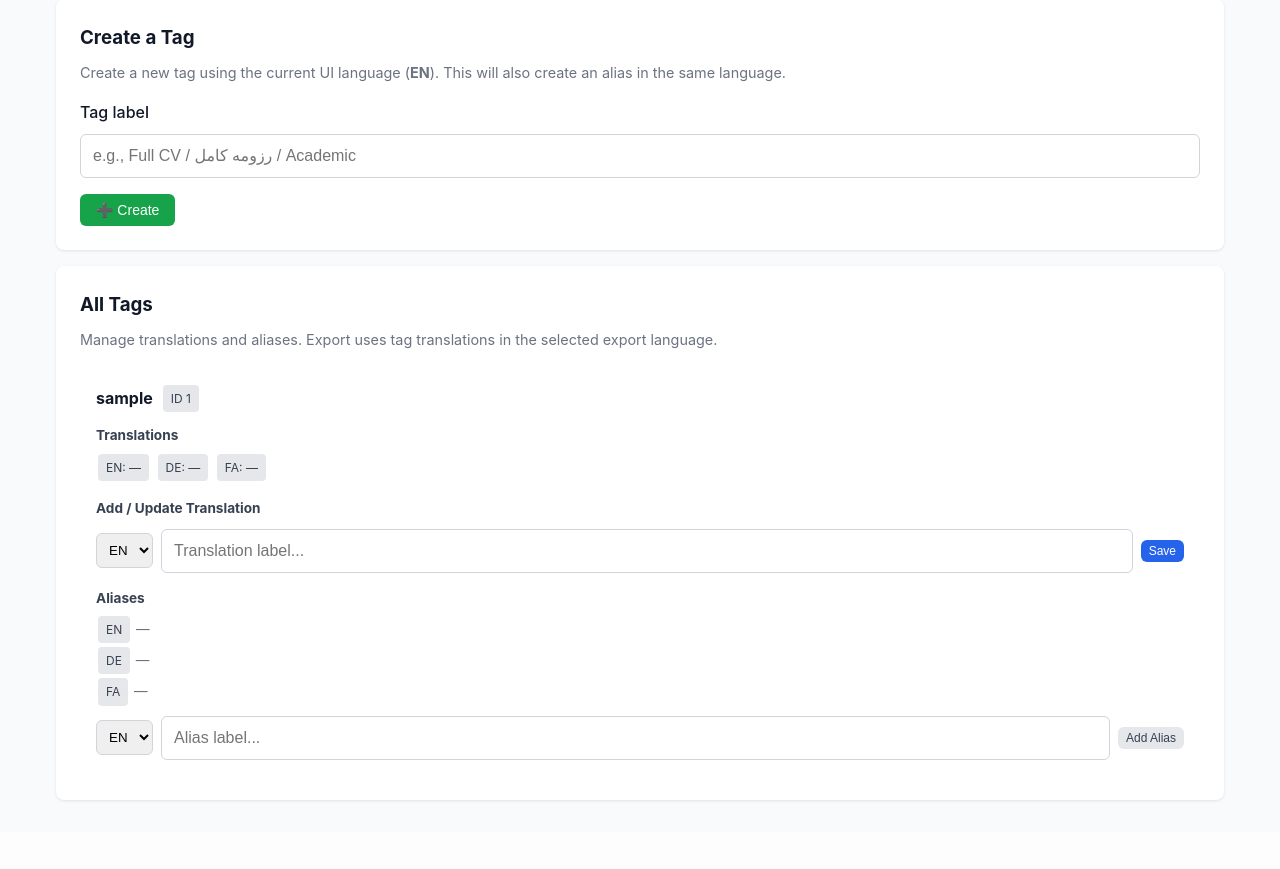
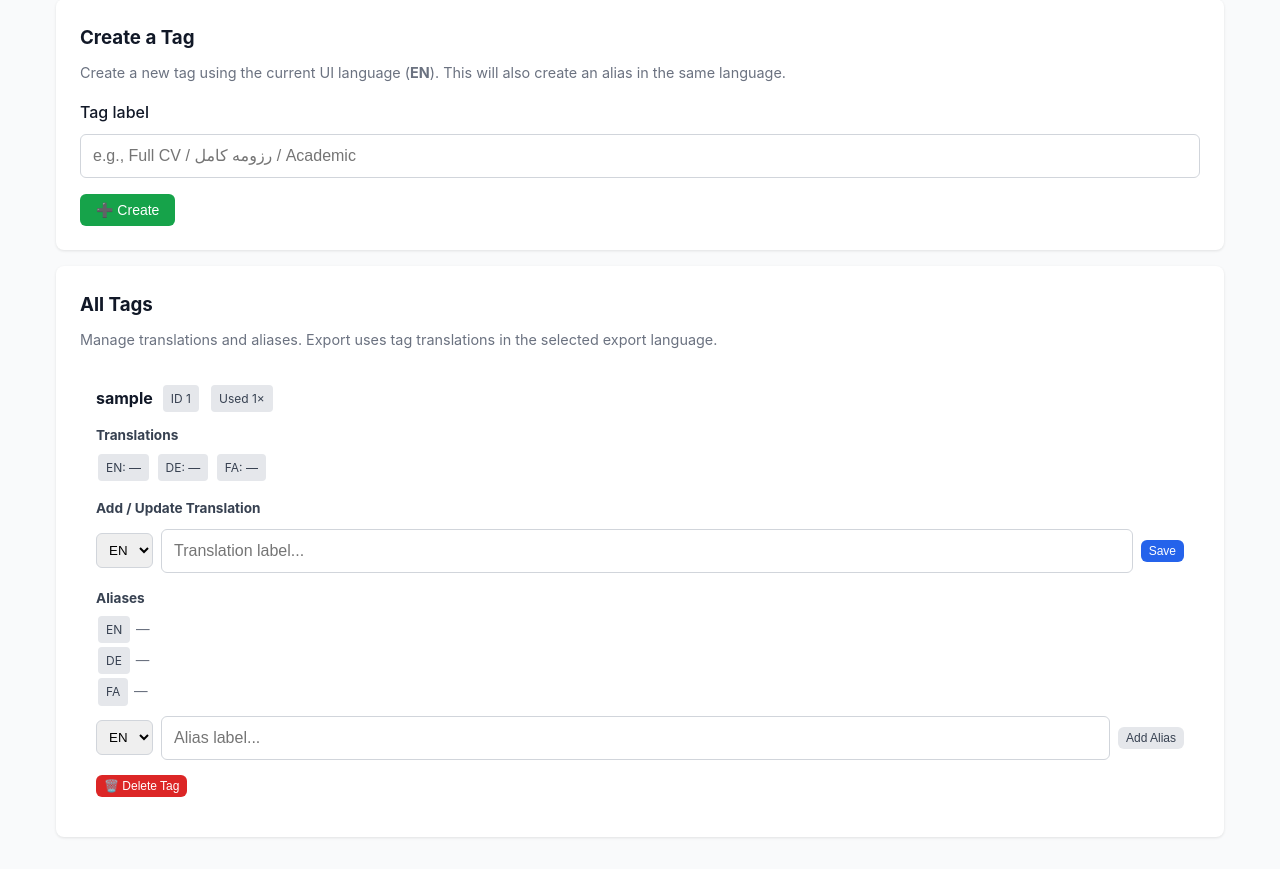
Before and after one commit to Raminyazdani/cv_generator, a Flask app: page /tags in a window 1280 px wide. Shown: the part 255-1124 px from the top of the page. Before the commit the page ends 1057 px from the top, so only its background shows below. Run offline with Flask 3, Linux system fonts and the light colour scheme; tables that the repository leaves empty hold one stand-in row (values such as "Sample post"); some libraries are stand-ins or nearby versions.

Commit message:
Add ability to remove tags and link/merge translation-equivalent tags
Co-authored-by: Raminyazdani <68568787+Raminyazdani@users.noreply.github.com>

```diff
--- a/src/cv_generator/templates/tags.html
+++ b/src/cv_generator/templates/tags.html
@@ -26,6 +26,39 @@
     </form>
 </div>
 
+{% if tags|length > 1 %}
+<div class="card" style="margin-bottom: 1rem;">
+    <h3>🔗 Merge / Link Tags</h3>
+    <p class="entry-meta" style="margin-bottom: 1rem;">
+        Link translation-equivalent tags across languages. Select a target tag and one or more source tags to merge.
+        All entity associations, translations, and aliases from source tags will be transferred to the target tag.
+        Source tags will be deleted after merging.
+    </p>
+    <form method="post">
+        <input type="hidden" name="csrf_token" value="{{ csrf_token() }}">
+        <input type="hidden" name="action" value="merge_tags">
+        <div class="form-group" style="margin-bottom: 1rem;">
+            <label for="target_tag_id"><strong>Target Tag</strong> (keep this tag)</label>
+            <select name="target_tag_id" id="target_tag_id" style="width: 100%; padding: 0.5rem; border: 1px solid var(--gray-300); border-radius: 6px;">
+                {% for t in tags %}
+                    <option value="{{ t.id }}">{{ t.slug }} (ID {{ t.id }}) — {% for lang, label in t.translations.items() %}{{ lang|upper }}: {{ label }}{% if not loop.last %}, {% endif %}{% endfor %}</option>
+                {% endfor %}
+            </select>
+        </div>
+        <div class="form-group" style="margin-bottom: 1rem;">
+            <label for="source_tag_ids"><strong>Source Tags</strong> (merge into target, then delete)</label>
+            <p class="entry-meta" style="margin-bottom: 0.5rem;">Hold Ctrl/Cmd to select multiple tags.</p>
+            <select name="source_tag_ids" id="source_tag_ids" multiple size="5" style="width: 100%; padding: 0.5rem; border: 1px solid var(--gray-300); border-radius: 6px;">
+                {% for t in tags %}
+                    <option value="{{ t.id }}">{{ t.slug }} (ID {{ t.id }}) — {% for lang, label in t.translations.items() %}{{ lang|upper }}: {{ label }}{% if not loop.last %}, {% endif %}{% endfor %}</option>
+                {% endfor %}
+            </select>
+        </div>
+        <button type="submit" class="btn btn-primary">🔗 Merge Tags</button>
+    </form>
+</div>
+{% endif %}
+
 {% if tags %}
 <div class="card">
     <h3>All Tags</h3>
@@ -40,6 +73,7 @@
                 <div style="display:flex; align-items:center; gap: 0.5rem; flex-wrap: wrap;">
                     <strong>{{ t.slug }}</strong>
                     <span class="tag tag-count">ID {{ t.id }}</span>
+                    <span class="tag tag-count">Used {{ t.usage_count }}×</span>
                 </div>
 
                 <div style="margin-top: 0.5rem;">
@@ -102,6 +136,15 @@
                         <button type="submit" class="btn btn-sm btn-secondary">Add Alias</button>
                     </form>
                 </div>
+
+                <div style="margin-top: 0.75rem;">
+                    <form method="post" style="display: inline;" onsubmit="return confirm('Are you sure you want to delete this tag? This will remove all associations with CV entries.');">
+                        <input type="hidden" name="csrf_token" value="{{ csrf_token() }}">
+                        <input type="hidden" name="action" value="delete_tag">
+                        <input type="hidden" name="tag_id" value="{{ t.id }}">
+                        <button type="submit" class="btn btn-sm btn-danger">🗑️ Delete Tag</button>
+                    </form>
+                </div>
             </div>
         </div>
         {% endfor %}
--- a/src/cv_generator/webui/app.py
+++ b/src/cv_generator/webui/app.py
@@ -30,7 +30,7 @@ from .fields import (
     skills_group,
 )
 from .cv_io import import_cv_json_bytes, export_variant_to_json, write_export_file
-from .tagging import resolve_or_create_tag, attach_tag, detach_tag, list_entity_tags, get_tag_table
+from .tagging import resolve_or_create_tag, attach_tag, detach_tag, list_entity_tags, get_tag_table, delete_tag, merge_tags
 
 
 def create_app(*, repo_root: Path) -> Flask:
@@ -764,6 +764,27 @@ def create_app(*, repo_root: Path) -> Flask:
                     flash("Alias added.", "success")
                     return redirect(url_for("tags_list"))
 
+                if action == "delete_tag":
+                    tag_id = int(request.form.get("tag_id") or "0")
+                    if delete_tag(tag_id):
+                        db.session.commit()
+                        flash("Tag deleted.", "success")
+                    else:
+                        flash("Tag not found.", "warning")
+                    return redirect(url_for("tags_list"))
+
+                if action == "merge_tags":
+                    target_tag_id = int(request.form.get("target_tag_id") or "0")
+                    source_tag_ids_str = request.form.getlist("source_tag_ids")
+                    source_tag_ids = [int(s) for s in source_tag_ids_str if s.strip().isdigit()]
+                    success, message = merge_tags(target_tag_id, source_tag_ids)
+                    if success:
+                        db.session.commit()
+                        flash(message, "success")
+                    else:
+                        flash(message, "warning")
+                    return redirect(url_for("tags_list"))
+
             except Exception as ex:
                 db.session.rollback()
                 flash(f"Tag update failed: {ex}", "error")
--- a/src/cv_generator/webui/tagging.py
+++ b/src/cv_generator/webui/tagging.py
@@ -97,10 +97,109 @@ def get_tag_table(lang_code: str) -> List[dict]:
         alias_rows = TagAlias.query.filter_by(tag_id=t.id).all()
         for a in alias_rows:
             aliases.setdefault(a.lang_code, []).append(a.alias_label)
+        # count how many entities use this tag
+        usage_count = EntityTag.query.filter_by(tag_id=t.id).count()
         rows.append({
             "id": t.id,
             "slug": t.slug,
             "translations": translations,
             "aliases": aliases,
+            "usage_count": usage_count,
         })
     return rows
+
+
+def delete_tag(tag_id: int) -> bool:
+    """
+    Delete a tag entirely, including all translations, aliases, and entity associations.
+    Returns True if the tag was deleted, False if the tag was not found.
+    """
+    tag = Tag.query.get(tag_id)
+    if not tag:
+        return False
+    # Delete all associated entity tags (cascade should handle this, but be explicit)
+    EntityTag.query.filter_by(tag_id=tag_id).delete(synchronize_session=False)
+    # Delete all aliases
+    TagAlias.query.filter_by(tag_id=tag_id).delete(synchronize_session=False)
+    # Delete all translations
+    TagTranslation.query.filter_by(tag_id=tag_id).delete(synchronize_session=False)
+    # Delete the tag itself
+    db.session.delete(tag)
+    return True
+
+
+def merge_tags(target_tag_id: int, source_tag_ids: List[int]) -> Tuple[bool, str]:
+    """
+    Merge one or more source tags into a target tag.
+    This will:
+    - Transfer all entity associations from source tags to target tag
+    - Transfer all translations (if target doesn't have that language)
+    - Transfer all aliases (if not conflicting)
+    - Delete the source tags
+
+    Returns (success, message).
+    """
+    target = Tag.query.get(target_tag_id)
+    if not target:
+        return False, "Target tag not found."
+
+    if not source_tag_ids:
+        return False, "No source tags provided."
+
+    # Filter out target from source list and invalid IDs
+    source_tag_ids = [s for s in source_tag_ids if s != target_tag_id]
+    source_tags = [Tag.query.get(sid) for sid in source_tag_ids]
+    source_tags = [s for s in source_tags if s is not None]
+
+    if not source_tags:
+        return False, "No valid source tags to merge."
+
+    merged_count = 0
+    for source in source_tags:
+        # Transfer entity associations
+        entity_links = EntityTag.query.filter_by(tag_id=source.id).all()
+        for link in entity_links:
+            # Check if target already has this association
+            existing = EntityTag.query.filter_by(
+                person_id=link.person_id,
+                section=link.section,
+                stable_id=link.stable_id,
+                tag_id=target.id
+            ).first()
+            if not existing:
+                # Update the link to point to target
+                link.tag_id = target.id
+            else:
+                # Remove duplicate link
+                db.session.delete(link)
+
+        # Transfer translations (only if target doesn't have that language)
+        for tr in TagTranslation.query.filter_by(tag_id=source.id).all():
+            existing_tr = TagTranslation.query.filter_by(
+                tag_id=target.id, lang_code=tr.lang_code
+            ).first()
+            if not existing_tr:
+                tr.tag_id = target.id
+            else:
+                db.session.delete(tr)
+
+        # Transfer aliases (only if no conflict)
+        for alias in TagAlias.query.filter_by(tag_id=source.id).all():
+            existing_alias = TagAlias.query.filter_by(
+                lang_code=alias.lang_code, alias_label=alias.alias_label
+            ).first()
+            if existing_alias and existing_alias.tag_id != target.id:
+                # Conflict with another tag - skip but keep the alias pointing to target
+                db.session.delete(alias)
+            elif existing_alias and existing_alias.tag_id == target.id:
+                # Already exists for target - delete source's
+                db.session.delete(alias)
+            else:
+                # No conflict - transfer
+                alias.tag_id = target.id
+
+        # Delete the source tag
+        db.session.delete(source)
+        merged_count += 1
+
+    return True, f"Merged {merged_count} tag(s) into '{target.slug}'."
```
Also changed, not shown: README.md.
